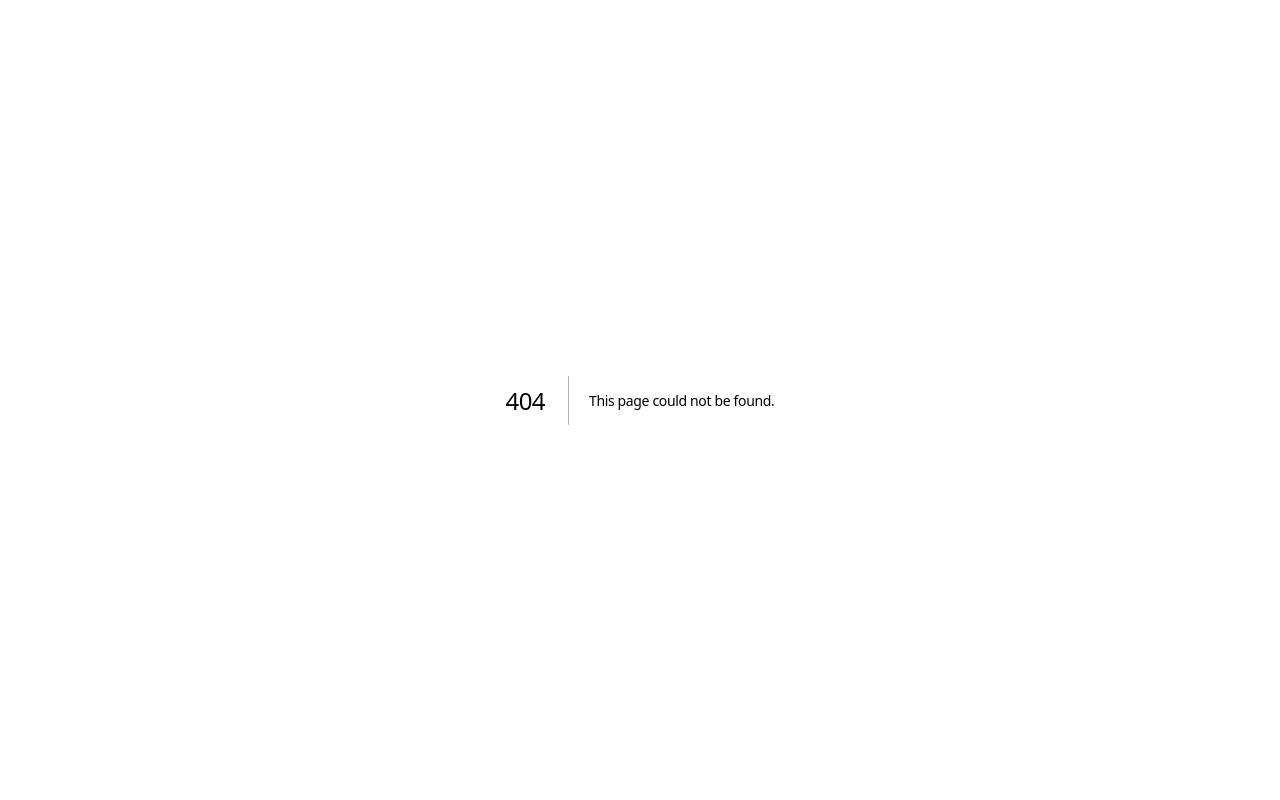
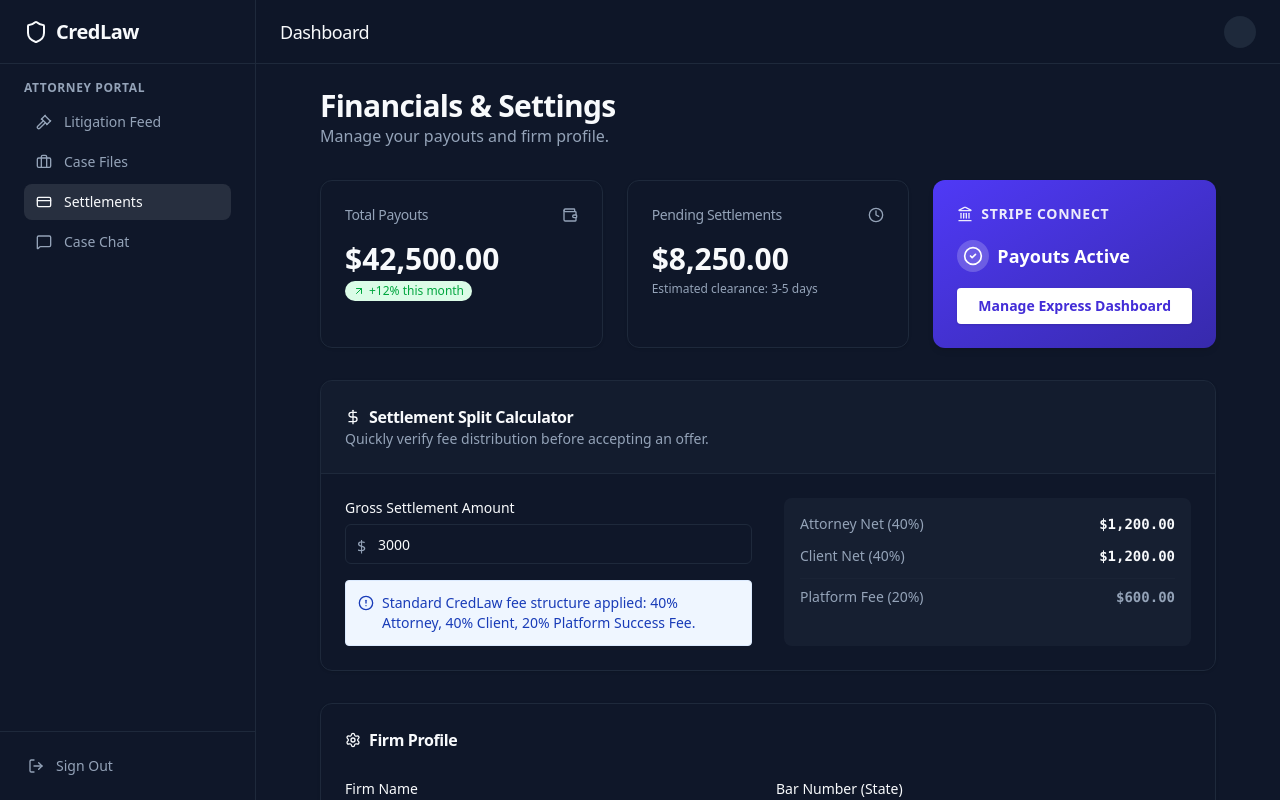
Before and after one commit to outlier1804/credlaw-mvp, a Next.js app: page /attorney/billing in a window 1280 px wide. Before the commit this address had no page. Built offline with nearby package versions, Linux system fonts and the light colour scheme.

Commit message:
feat: implement attorney billing and settlement calculator

```diff
--- /dev/null
+++ b/app/(dashboard)/attorney/billing/page.tsx
@@ -0,0 +1,160 @@
+'use client';
+import {
+    CreditCard,
+    Landmark,
+    Wallet,
+    ArrowUpRight,
+    Settings,
+    CheckCircle2,
+    AlertCircle,
+    Copy,
+    DollarSign
+} from "lucide-react"
+
+export default function AttorneyBillingPage() {
+    return (
+        <div className="space-y-8 animate-in fade-in duration-500 max-w-4xl mx-auto pb-10">
+            {/* Header */}
+            <div>
+                <h1 className="text-3xl font-bold tracking-tight">Financials & Settings</h1>
+                <p className="text-muted-foreground">Manage your payouts and firm profile.</p>
+            </div>
+
+            <div className="grid grid-cols-1 md:grid-cols-3 gap-6">
+
+                {/* Revenue Card */}
+                <div className="bg-card border border-border rounded-xl p-6 shadow-sm">
+                    <div className="flex items-center justify-between mb-4">
+                        <h3 className="text-sm font-medium text-muted-foreground">Total Payouts</h3>
+                        <Wallet className="h-4 w-4 text-muted-foreground" />
+                    </div>
+                    <div className="text-3xl font-bold mb-1">$42,500.00</div>
+                    <div className="flex items-center text-xs text-green-600 gap-1 font-medium bg-green-100 w-fit px-2 py-0.5 rounded-full">
+                        <ArrowUpRight className="h-3 w-3" />
+                        +12% this month
+                    </div>
+                </div>
+
+                {/* Pending Card */}
+                <div className="bg-card border border-border rounded-xl p-6 shadow-sm">
+                    <div className="flex items-center justify-between mb-4">
+                        <h3 className="text-sm font-medium text-muted-foreground">Pending Settlements</h3>
+                        <ClockIcon className="h-4 w-4 text-muted-foreground" />
+                    </div>
+                    <div className="text-3xl font-bold mb-1">$8,250.00</div>
+                    <p className="text-xs text-muted-foreground">Estimated clearance: 3-5 days</p>
+                </div>
+
+                {/* Stripe Status Card */}
+                <div className="bg-gradient-to-br from-indigo-600 to-indigo-800 text-white rounded-xl p-6 shadow-md relative overflow-hidden">
+                    <div className="relative z-10">
+                        <div className="flex items-center gap-2 mb-4 opacity-90">
+                            <Landmark className="h-4 w-4" />
+                            <h3 className="text-sm font-bold uppercase tracking-wider">Stripe Connect</h3>
+                        </div>
+                        <div className="flex items-center gap-2 mb-4">
+                            <div className="bg-white/20 p-1.5 rounded-full">
+                                <CheckCircle2 className="h-5 w-5 text-white" />
+                            </div>
+                            <span className="font-bold text-lg">Payouts Active</span>
+                        </div>
+                        <button className="w-full bg-white text-indigo-700 py-2 rounded font-bold text-sm hover:bg-indigo-50 transition-colors shadow">
+                            Manage Express Dashboard
+                        </button>
+                    </div>
+                </div>
+            </div>
+
+            {/* Settlement Calculator */}
+            <div className="bg-card border border-border rounded-xl overflow-hidden shadow-sm">
+                <div className="p-6 border-b border-border bg-muted/30">
+                    <h3 className="font-bold flex items-center gap-2">
+                        <DollarSign className="h-4 w-4" /> Settlement Split Calculator
+                    </h3>
+                    <p className="text-sm text-muted-foreground">Quickly verify fee distribution before accepting an offer.</p>
+                </div>
+                <div className="p-6 grid grid-cols-1 md:grid-cols-2 gap-8">
+                    <div className="space-y-4">
+                        <div>
+                            <label className="text-sm font-medium block mb-1.5">Gross Settlement Amount</label>
+                            <div className="relative">
+                                <span className="absolute left-3 top-2.5 text-muted-foreground">$</span>
+                                <input type="number" defaultValue="3000" className="flex h-10 w-full rounded-md border border-input bg-background pl-8 px-3 py-2 text-sm ring-offset-background file:border-0 file:bg-transparent file:text-sm file:font-medium placeholder:text-muted-foreground focus-visible:outline-none focus-visible:ring-2 focus-visible:ring-ring focus-visible:ring-offset-2 disabled:cursor-not-allowed disabled:opacity-50" />
+                            </div>
+                        </div>
+                        <div className="p-3 bg-blue-50 text-blue-800 text-sm rounded border border-blue-100 flex gap-2">
+                            <AlertCircle className="h-4 w-4 shrink-0 mt-0.5" />
+                            <span>Standard CredLaw fee structure applied: 40% Attorney, 40% Client, 20% Platform Success Fee.</span>
+                        </div>
+                    </div>
+
+                    <div className="space-y-3 bg-secondary/50 p-4 rounded-lg">
+                        <div className="flex justify-between items-center text-sm">
+                            <span className="text-muted-foreground">Attorney Net (40%)</span>
+                            <span className="font-bold font-mono">$1,200.00</span>
+                        </div>
+                        <div className="flex justify-between items-center text-sm">
+                            <span className="text-muted-foreground">Client Net (40%)</span>
+                            <span className="font-bold font-mono">$1,200.00</span>
+                        </div>
+                        <div className="flex justify-between items-center text-sm pt-2 border-t border-border/50">
+                            <span className="text-muted-foreground font-medium">Platform Fee (20%)</span>
+                            <span className="font-bold font-mono text-muted-foreground">$600.00</span>
+                        </div>
+                    </div>
+                </div>
+            </div>
+
+            {/* Profile Settings */}
+            <div className="bg-card border border-border rounded-xl p-6 shadow-sm">
+                <h3 className="font-bold flex items-center gap-2 mb-6">
+                    <Settings className="h-4 w-4" /> Firm Profile
+                </h3>
+                <div className="grid gap-4 md:grid-cols-2">
+                    <div className="space-y-1">
+                        <label className="text-sm font-medium">Firm Name</label>
+                        <input defaultValue="Smith & Associates, PLLC" className="flex h-10 w-full rounded-md border border-input bg-background px-3 py-2 text-sm ring-offset-background file:border-0 file:bg-transparent file:text-sm file:font-medium placeholder:text-muted-foreground focus-visible:outline-none focus-visible:ring-2 focus-visible:ring-ring focus-visible:ring-offset-2 disabled:cursor-not-allowed disabled:opacity-50" />
+                    </div>
+                    <div className="space-y-1">
+                        <label className="text-sm font-medium">Bar Number (State)</label>
+                        <input defaultValue="FL-982121" className="flex h-10 w-full rounded-md border border-input bg-background px-3 py-2 text-sm ring-offset-background file:border-0 file:bg-transparent file:text-sm file:font-medium placeholder:text-muted-foreground focus-visible:outline-none focus-visible:ring-2 focus-visible:ring-ring focus-visible:ring-offset-2 disabled:cursor-not-allowed disabled:opacity-50" />
+                    </div>
+                    <div className="space-y-1 md:col-span-2">
+                        <label className="text-sm font-medium">Escrow Account (Last 4)</label>
+                        <div className="flex items-center gap-2">
+                            <input defaultValue="**** 4291" disabled className="flex h-10 w-full rounded-md border border-input bg-secondary px-3 py-2 text-sm ring-offset-background file:border-0 file:bg-transparent file:text-sm file:font-medium placeholder:text-muted-foreground focus-visible:outline-none focus-visible:ring-2 focus-visible:ring-ring focus-visible:ring-offset-2 disabled:cursor-not-allowed disabled:opacity-50" />
+                            <button className="bg-secondary hover:bg-secondary/80 p-2.5 rounded border border-input transition-colors">
+                                <Copy className="h-4 w-4" />
+                            </button>
+                        </div>
+                    </div>
+                </div>
+                <div className="mt-6 flex justify-end">
+                    <button className="bg-primary text-primary-foreground hover:bg-primary/90 px-4 py-2 rounded-md font-bold text-sm transition-colors shadow">
+                        Save Changes
+                    </button>
+                </div>
+            </div>
+        </div>
+    )
+}
+
+function ClockIcon(props: any) {
+    return (
+        <svg
+            {...props}
+            xmlns="http://www.w3.org/2000/svg"
+            width="24"
+            height="24"
+            viewBox="0 0 24 24"
+            fill="none"
+            stroke="currentColor"
+            strokeWidth="2"
+            strokeLinecap="round"
+            strokeLinejoin="round"
+        >
+            <circle cx="12" cy="12" r="10" />
+            <polyline points="12 6 12 12 16 14" />
+        </svg>
+    )
+}
```
